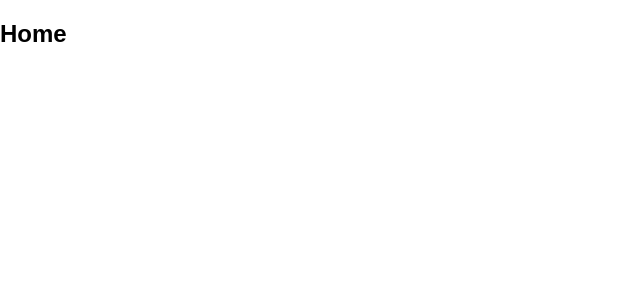
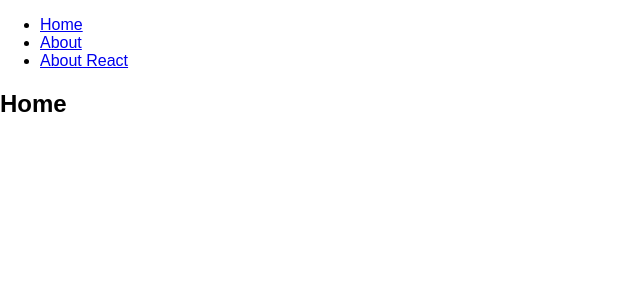
Before and after one commit to hellomac87/react-router-tutorial, a React (Create React App) app: page / in a window 1280 px wide. Shown: the top 300 px of the page, without its empty margins (0-640 px from the left). Built offline with nearby package versions, Linux system fonts and the light colour scheme.

Commit message:
Link 컴포넌트 적용

```diff
--- a/src/App.js
+++ b/src/App.js
@@ -4,13 +4,16 @@ import {
   Home,
   About
 } from 'pages';
+import Menu from 'components/Menu';
 
 class App extends Component {
   render() {
     return <div>
+        <Menu />
         <Route exact path="/" component={Home} />
         <Route path="/about/:name?" component={About} />
       </div>;
+
   }
 }
 
--- /dev/null
+++ b/src/components/Menu.js
@@ -0,0 +1,16 @@
+import React from 'react';
+import { Link } from 'react-router-dom';
+
+const Menu = () => {
+    return (
+        <div>
+            <ul>
+                <li><Link to="/">Home</Link></li>
+                <li><Link to="/about">About</Link></li>
+                <li><Link to="/about/react">About React</Link></li>
+            </ul>
+        </div>
+    );
+};
+
+export default Menu;
```
